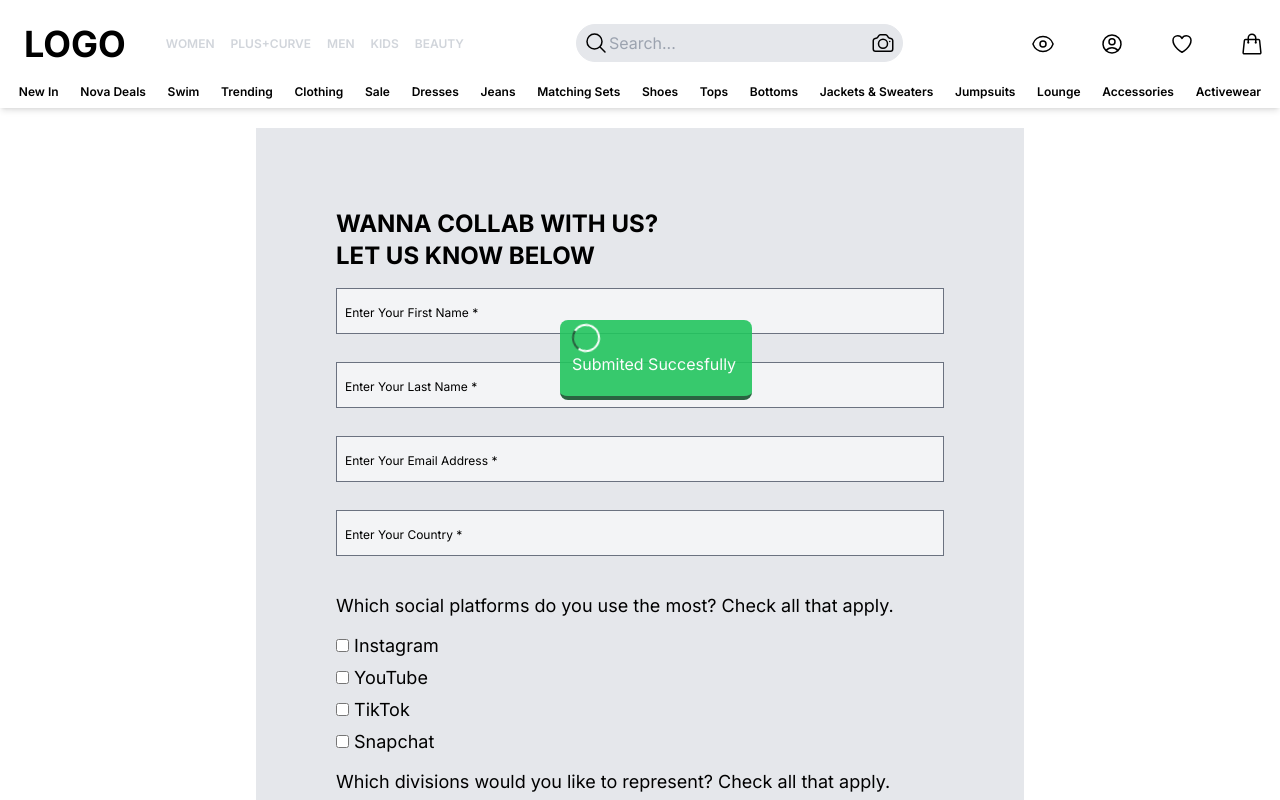
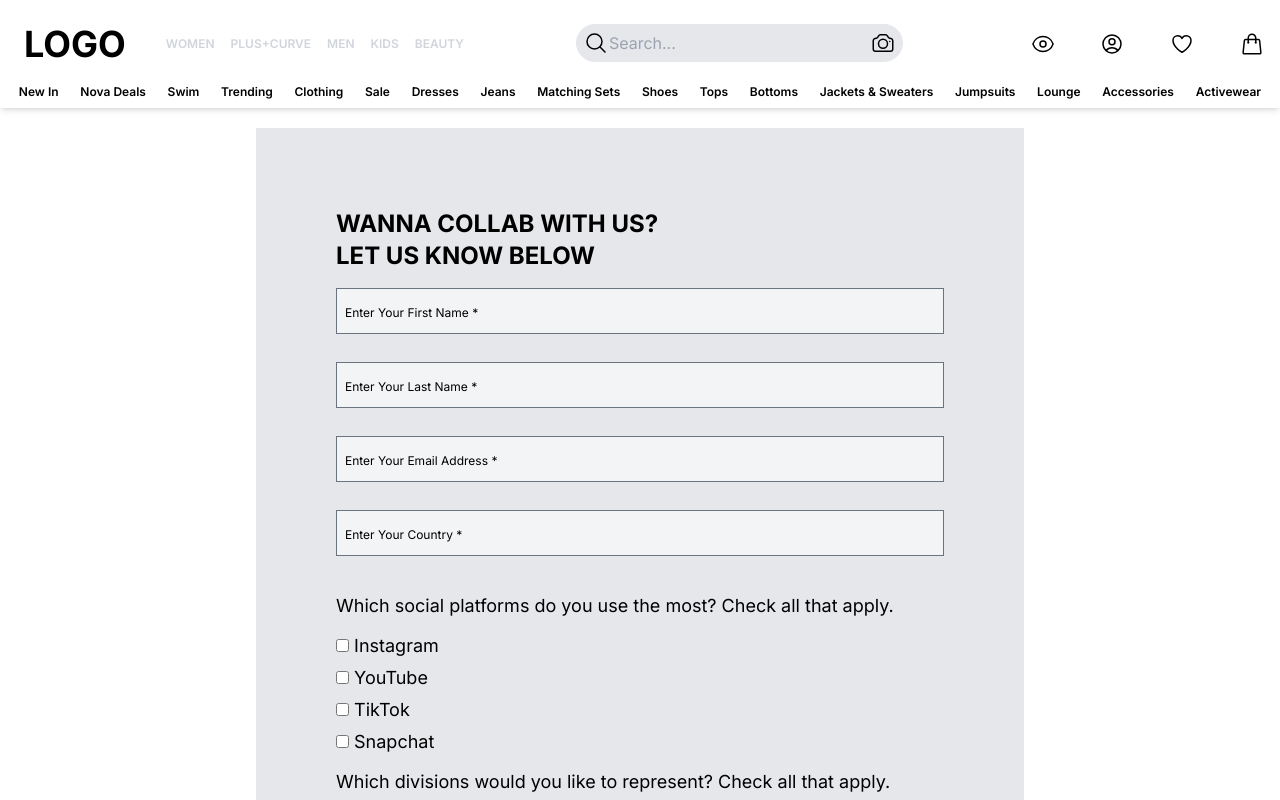
Before and after one commit to oladhimeji1/collab-project, a Next.js app: page / in a window 1280 px wide. Shown: the top 800 px of the page. Built offline with nearby package versions, Linux system fonts and the light colour scheme.

Commit message:
Modify code

```diff
--- a/app/page.tsx
+++ b/app/page.tsx
@@ -235,7 +235,7 @@ export default function Home() {
                 onChange={e=> {setAbout(e.target.value)
                 }}
                 name="" className='lg:w-[50vw] text-black md:w-[40vw] w-full h-48 m-auto p-2 border-[1.8px] placeholder:text-gray-500 placeholder:text-sm border-gray-500 bg-gray-100 outline-0' id="" placeholder='Tell us about yourself!'></textarea>
-            {aboutMsg && <small className='text-xs text-red-700'>* This field is required</small>}
+            {aboutMsg && <small className='text-xs block text-red-700'>* This field is required</small>}
           </div>
           <div className="flex justify-center mt-6">
           <button onClick={handleSubmit} className='bg-black hover:bg-gray-400 hover:text-black border border-black text-white uppercase px-6 py-2 mx-auto'>Submit</button>
--- a/components/toast.jsx
+++ b/components/toast.jsx
@@ -2,8 +2,8 @@ import { useState } from "react"
 
 export default function Toast(){
 
-    const [isShow, setIsShow] = useState(true)
-    const [isLoading, setIsLoading] = useState(true)
+    const [isShow, setIsShow] = useState(false)
+    const [isLoading, setIsLoading] = useState(false)
     return (
         <>
         {/* { isShow && <div className=" w-48 h-20 bg-green-500 rounded-lg border-b-4 border-green-900 top-80 fixed opacity-90 z-50 left-24 sm:left-[15rem] md:left-[24rem] lg:left-[35rem]">
```
